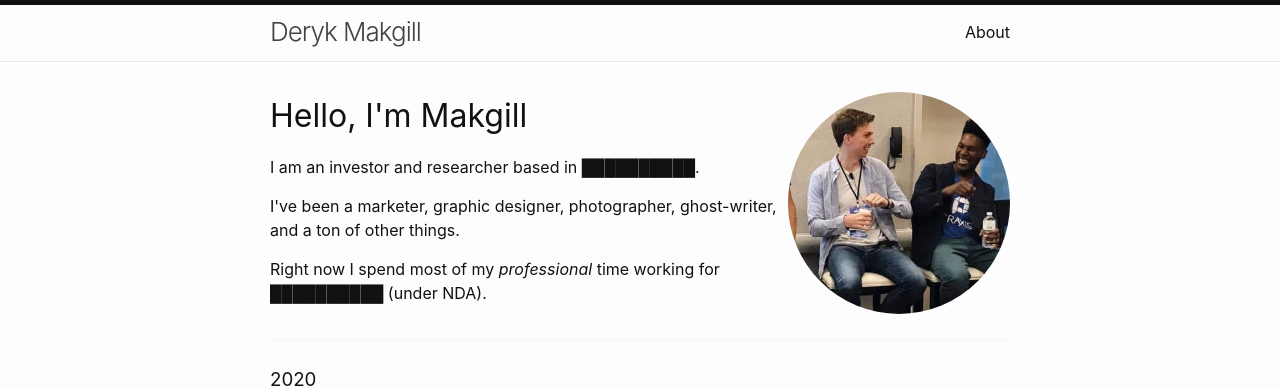
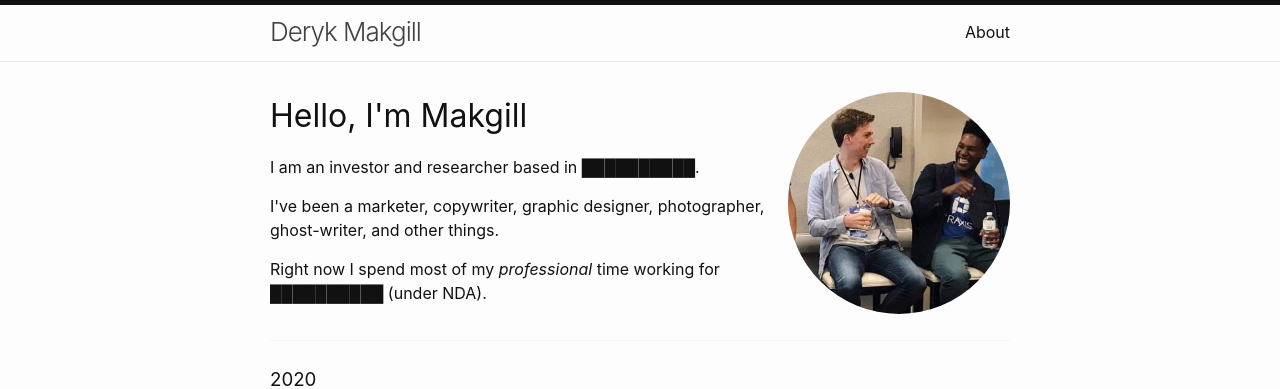
Before and after one commit to derykmakgill/krawisz, a Jekyll site: the page built from index.html, in a window 1280 px wide. Shown: the top 389 px of the page. Built offline with Jekyll 4.4.1, drawn with Linux system fonts in a browser that asks for light colours.

Commit message:
Update home.html

```diff
--- a/_layouts/home.html
+++ b/_layouts/home.html
@@ -16,7 +16,7 @@ layout: default
     border-radius: 100%;
     float: right;
     max-width: 30%;
-"><h1>Hello, I'm Makgill</h1><p>I am an investor and researcher based in ██████████.</p><p>I've been a marketer, graphic designer, photographer, ghost-writer, and a ton of other things.</p>
+"><h1>Hello, I'm Makgill</h1><p>I am an investor and researcher based in ██████████.</p><p>I've been a marketer, copywriter, graphic designer, photographer, ghost-writer, and other things.</p>
 
     <p>Right now I spend most of my <i>professional</i> time working for ██████████ (under NDA).
 </p></div></header>
```
